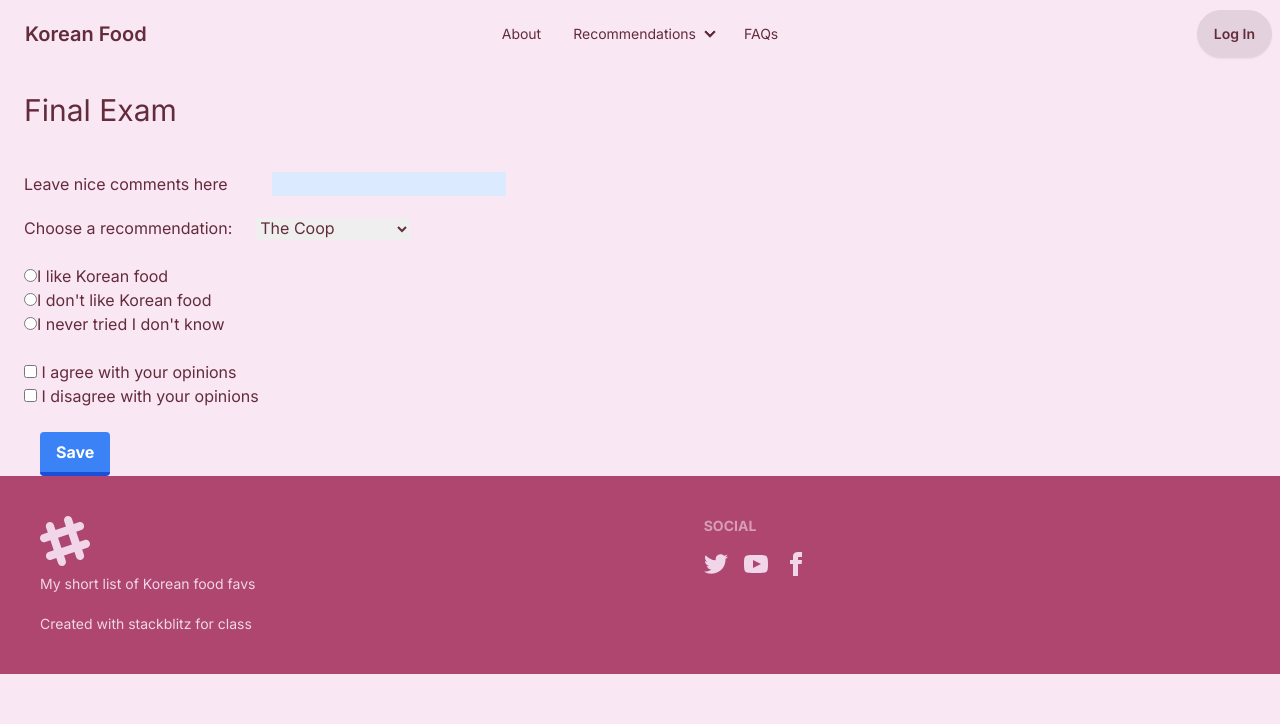
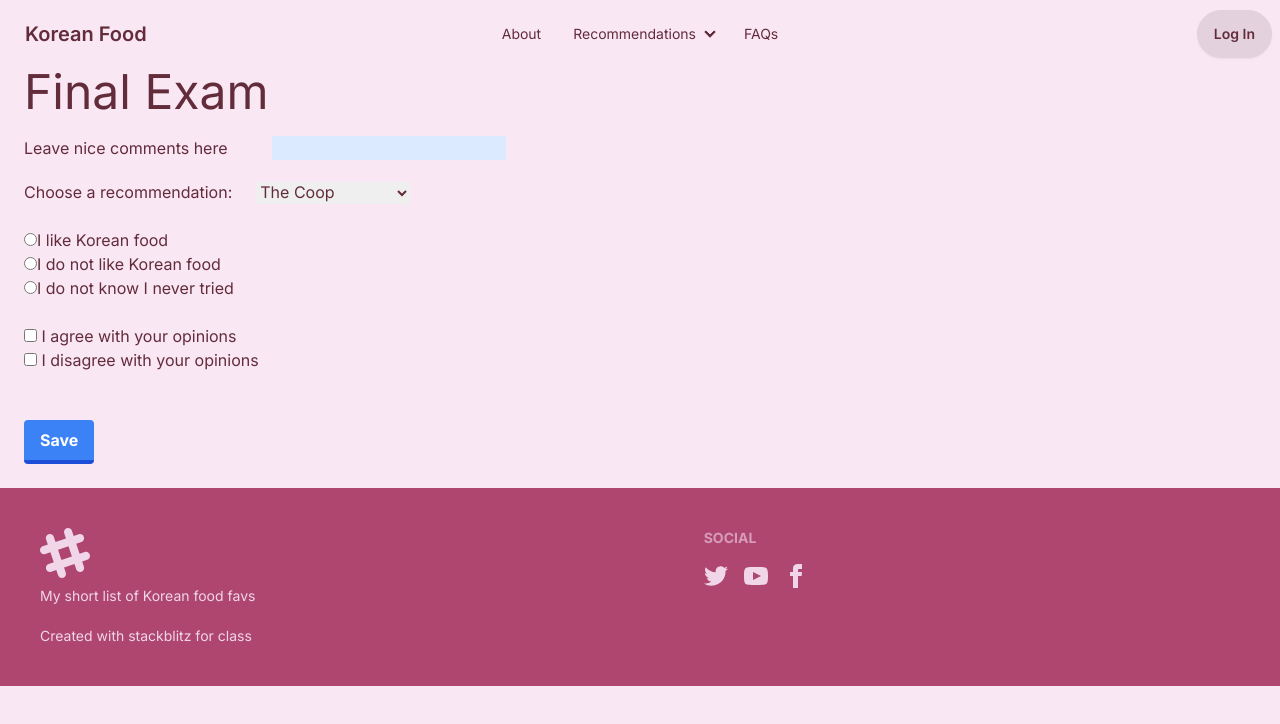
Before and after one commit to Buna-bit/exam2, a Next.js app: page /final in a window 1280 px wide. Shown: the top 724 px of the page. Built offline with nearby package versions, Linux system fonts and the light colour scheme.

Commit message:
fixed form

```diff
--- a/app/final/page.tsx
+++ b/app/final/page.tsx
@@ -1,7 +1,7 @@
 export default function Page() {
     return (
       <>
-      <h1 className="text-3xl m-6">Final Exam</h1>
+      <h1 className="text-5xl ml-6">Final Exam</h1>
       <form>
         <label htmlFor="product" className="m-6">Leave nice comments here</label>
         <input type="text" name="product" id="product" className="m-5 text-black
@@ -23,9 +23,9 @@ export default function Page() {
       <input type="radio" id="yes" name="fav_language" value="YES" />
       <label htmlFor="yes">I like Korean food</label><br />
       <input type="radio" id="no" name="fav_language" value="NO" />
-      <label htmlFor="no">I don't like Korean food</label><br />
+      <label htmlFor="no">I do not like Korean food</label><br />
       <input type="radio" id="idk" name="fav_language" value="IDK" />
-      <label htmlFor="idk">I never tried I don't know</label>
+      <label htmlFor="idk">I do not know I never tried</label>
       </div>
 
       <div className="m-6">
@@ -35,7 +35,7 @@ export default function Page() {
         <label htmlFor="vehicle2"> I disagree with your opinions</label><br />
         </div>
 
-        <button className="ml-10 bg-blue-500 hover:bg-blue-400 text-white font-bold
+        <button className="m-6 bg-blue-500 hover:bg-blue-400 text-white font-bold
         py-2 px-4 border-b-4 border-blue-700 hover:border-blue-500 rounded"
         type="submit">Save</button>
       </form>
```
